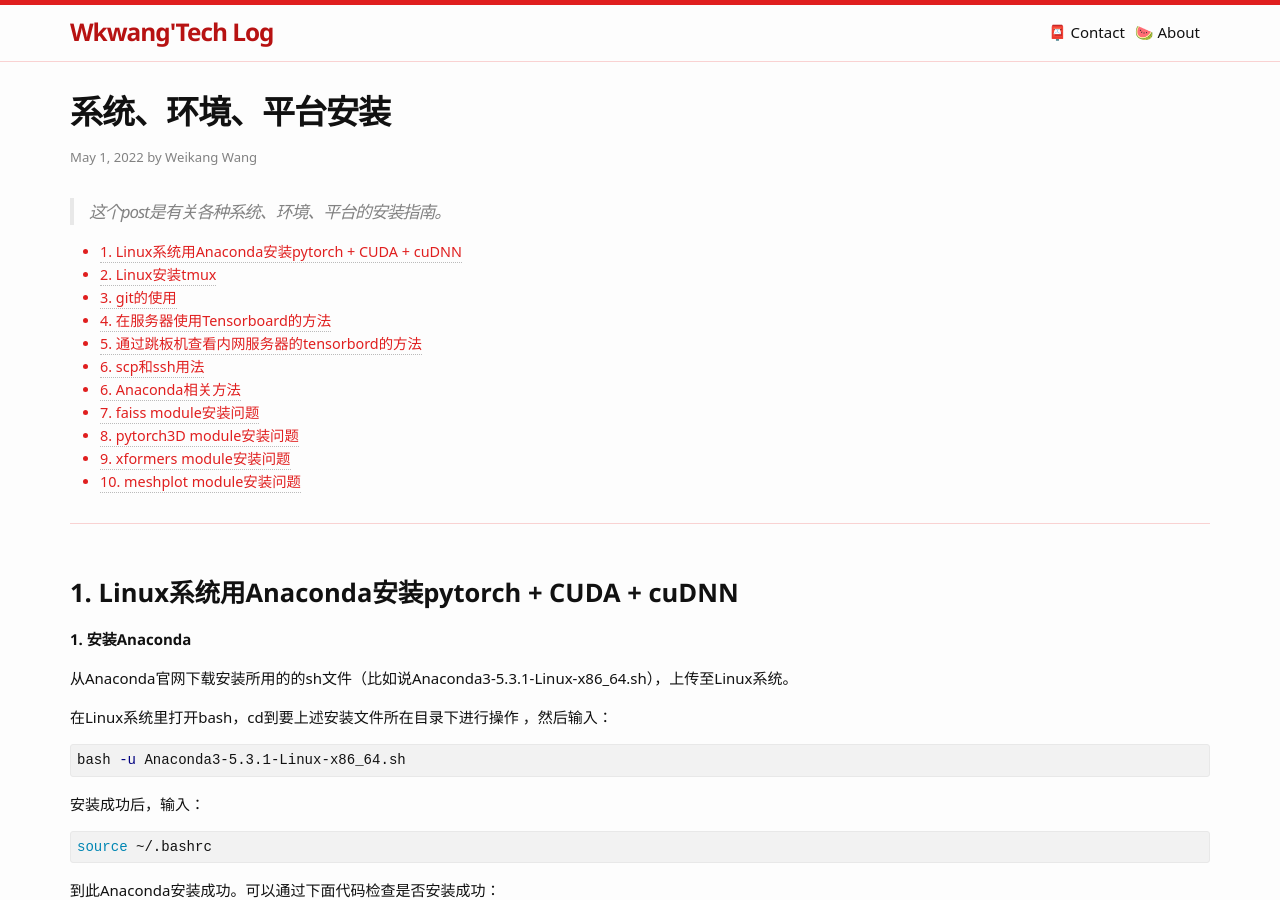
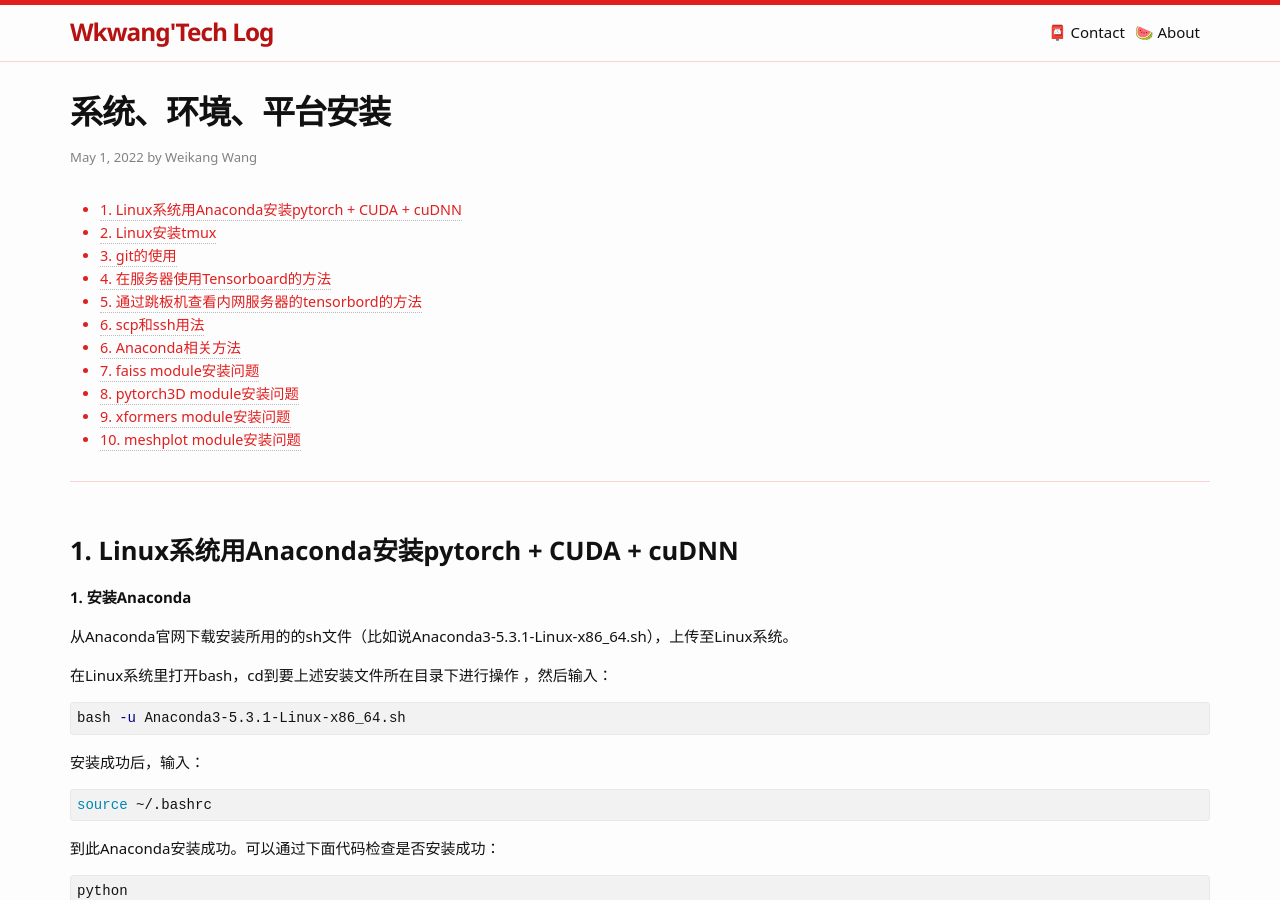
Before and after one commit to Wei-kang-Wang/tech-log, a Jekyll site: the page built from _posts/2022-01-01-installation of various systems, environments and platforms.md, in a window 1280 px wide and 900 px high. Built offline with Jekyll 4.4.1, drawn with Linux system fonts in a browser that asks for light colours; some web fonts are replaced; formulas are drawn with MathJax 3.

Commit message:
Update 2022-01-01-installation of various systems, environments and platforms.md

```diff
--- a/_posts/2022-01-01-installation of various systems, environments and platforms.md
+++ b/_posts/2022-01-01-installation of various systems, environments and platforms.md
@@ -5,8 +5,6 @@ title: "系统、环境、平台安装"
 date: 2022-05-01 01:09:00
 
 ---
-
-> 这个post是有关各种系统、环境、平台的安装指南。
 
 
 <!--more-->
```
